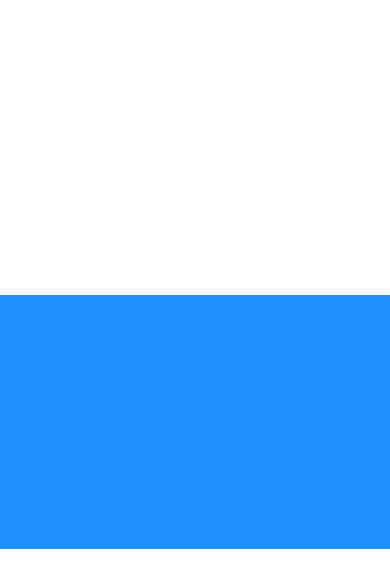
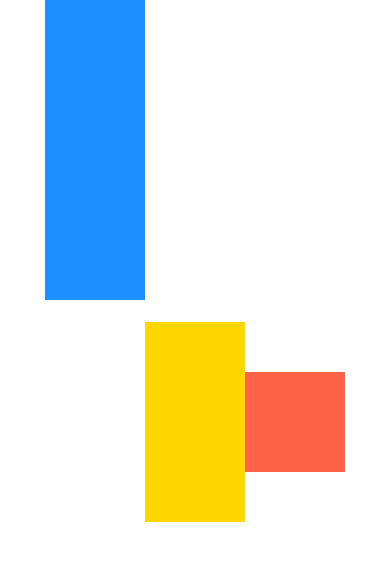
Before and after one commit to mukeshkr123/REACT_NATIVE_DEV, a React Native app: screen / in a window 390 px wide. Shown: the top 588 px of the page. Built offline with nearby package versions, Linux system fonts and the light colour scheme.

Commit message:
Flexbox- justifyContent, alignItems and alignSelf

```diff
--- a/App.js
+++ b/App.js
@@ -1,28 +1,38 @@
-import {
-  Dimensions,
-  Platform,
-  SafeAreaView,
-  StyleSheet,
-  View,
-} from "react-native";
+import { View } from "react-native";
 
 export default function App() {
-  console.log(Dimensions.get("screen"));
   return (
-    <SafeAreaView style={styles.container}>
+    <View
+      style={{
+        backgroundColor: "#fff",
+        flex: 1,
+        flexDirection: "row", //horizontal
+        justifyContent: "center", // main
+        alignItems: "center", // secondary
+      }}
+    >
       <View
-        style={{ backgroundColor: "dodgerblue", width: "100%", height: "30%" }}
-      ></View>
-    </SafeAreaView>
+        style={{
+          backgroundColor: "dodgerblue",
+          width: 100,
+          height: 300,
+          alignSelf: "flex-start",
+        }}
+      />
+      <View
+        style={{
+          backgroundColor: "gold",
+          width: 100,
+          height: 200,
+        }}
+      />
+      <View
+        style={{
+          backgroundColor: "tomato",
+          width: 100,
+          height: 100,
+        }}
+      />
+    </View>
   );
 }
-
-const styles = StyleSheet.create({
-  container: {
-    flex: 1,
-    backgroundColor: "#fff",
-    alignItems: "center",
-    justifyContent: "center",
-    paddingTop: Platform.OS === "android" ? 20 : 0,
-  },
-});
--- a/app.json
+++ b/app.json
@@ -11,9 +11,7 @@
       "resizeMode": "contain",
       "backgroundColor": "#ffffff"
     },
-    "assetBundlePatterns": [
-      "**/*"
-    ],
+    "assetBundlePatterns": ["**/*"],
     "ios": {
       "supportsTablet": true
     },
```
Also changed, not shown: 1 other file (tests, documents, lock files or other folders).
